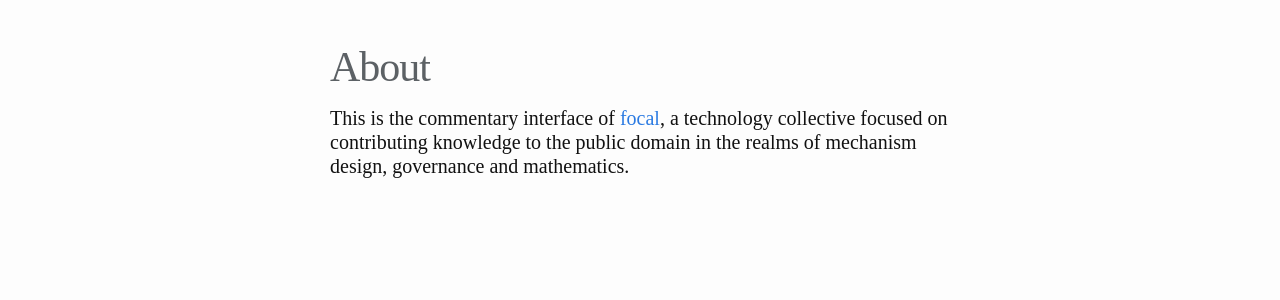
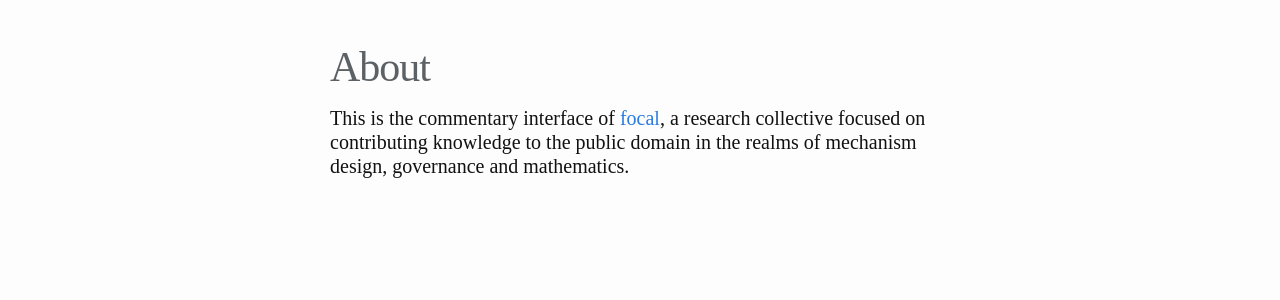
Before and after one commit to focaldotorg/blog, a Jekyll site: the page built from about.md, in a window 1280 px wide. Shown: the part 126-426 px from the top of the page. Built offline with Jekyll 4.4.1, drawn with Linux system fonts in a browser that asks for light colours; some web fonts are replaced.

Commit message:
update tagline

```diff
--- a/_layouts/post.html
+++ b/_layouts/post.html
@@ -19,7 +19,7 @@ layout: default
         </time>
       {%- endif -%}
       {%- if page.author -%}
-        • {% for author in page.author %}
+        | {% for author in page.author %}
           <span itemprop="author" itemscope itemtype="http://schema.org/Person">
             <span class="p-author h-card" itemprop="name">{{ author }}</span></span>
             {%- if forloop.last == false %}, {% endif -%}
--- a/about.md
+++ b/about.md
@@ -4,4 +4,4 @@ title: About
 permalink: /about/
 ---
 
-This is the commentary interface of [focal](https://focal.org), a technology collective focused on contributing knowledge to the public domain in the realms of mechanism design, governance and mathematics.
+This is the commentary interface of [focal](https://focal.org), a research collective focused on contributing knowledge to the public domain in the realms of mechanism design, governance and mathematics.
```
